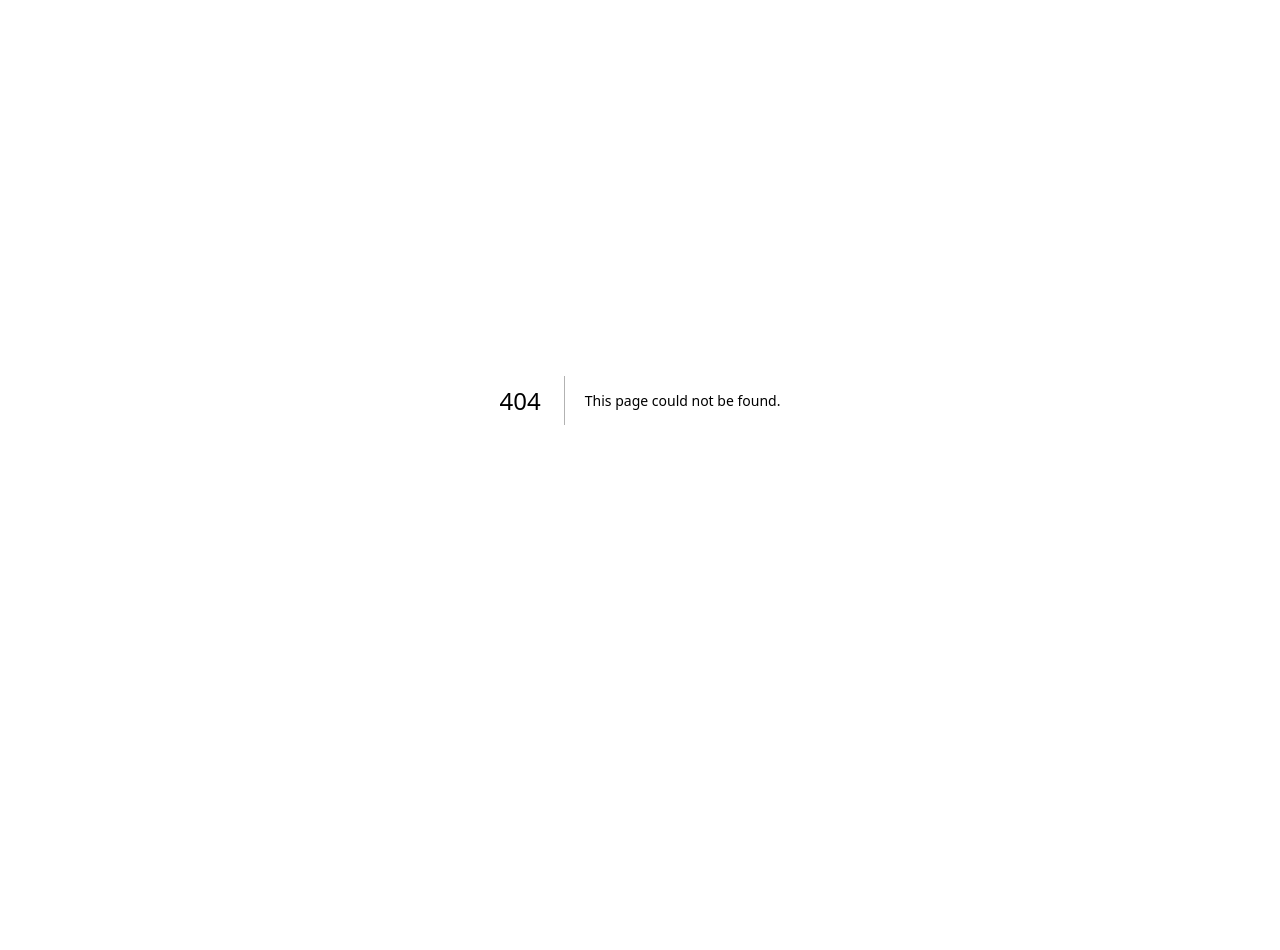
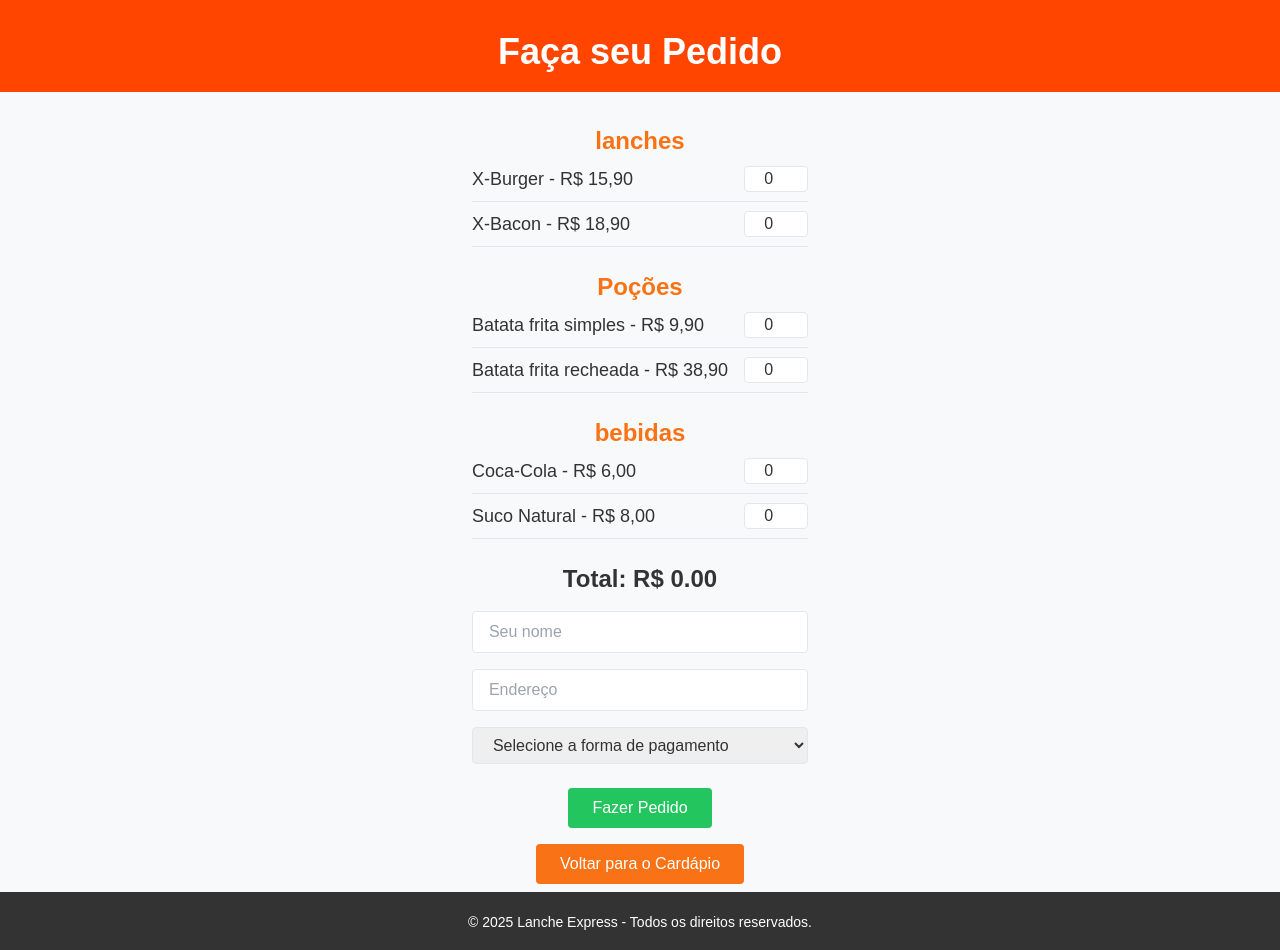
Before and after one commit to vitorh202/Lanche-Express, a Next.js app: page /pedido in a window 1280 px wide. Before the commit this address had no page. Shown: the top 950 px of the page. Before the commit the page ends 800 px from the top, so only its background shows below. Built offline with nearby package versions, Linux system fonts and the light colour scheme.

Commit message:
criação da pagina de pedidos

```diff
--- a/app/cardapio/page.tsx
+++ b/app/cardapio/page.tsx
@@ -95,7 +95,7 @@ export default function cardapio() {
           <p className="text-lg font-semibold">
             Já escolheu? Faça seu pedido agora!
           </p>
-          <button className="mt-4 bg-orange-500 text-white px-6 py-3 rounded-md text-lg font-bold hover:bg-orange-600">
+          <button className="mt-4 bg-orange-500 text-white px-6 py-3 rounded-md text-lg font-bold hover:bg-orange-600" onClick={() => window.location.href = "/pedido"}>
             Pedir Agora
           </button>
         </div>
--- a/app/page.tsx
+++ b/app/page.tsx
@@ -8,7 +8,7 @@ export default function Home() {
         <h1>Bem-vindo ao Lanche Express!</h1>
       </header>
 
-      <div className="flex flex-col md:flex-row items-center justify-center gap-8 mt-12">
+      <div className="flex flex-col md:flex-row items-center justify-center flex-grow gap-8 mt-12">
         <div className="w-full md:w-1/2 flex justify-center">
           <img
             src="https://files.menudino.com/cardapios/69388/logo.png"
@@ -31,7 +31,7 @@ export default function Home() {
             <Link href="/cardapio" className="order-btn">
               Cardápio
             </Link>
-            <Link href="#" className="order-btn">
+            <Link href="/pedido" className="order-btn">
               Faça seu Pedido
             </Link>
           </div>
--- /dev/null
+++ b/app/pedido/page.tsx
@@ -0,0 +1,131 @@
+'use client'
+
+import { useState } from "react";
+import produtos from "../data/produtos";
+
+export default function Pedido() {
+  const [quantidades, setQuantidades] = useState({});
+  const [nome, setNome] = useState("");
+  const [endereco, setEndereco] = useState("");
+  const [pagamento, setPagamento] = useState("");
+
+  const handleChangeQuantidade = (categoria, index, valor) => {
+    setQuantidades({
+      ...quantidades,
+      [`${categoria}-${index}`]: Number(valor),
+    });
+  };
+
+  const calcularTotal = () => {
+    let total = 0;
+    Object.keys(produtos).forEach((categoria) => {
+      produtos[categoria].forEach((produto, index) => {
+        const quantidade = quantidades[`${categoria}-${index}`] || 0;
+        const precoNumerico = Number(produto.preco.replace("R$", "").replace(",", "."));
+        total += quantidade * precoNumerico;
+      });
+    });
+    return total.toFixed(2);
+  };
+
+  const gerarMensagemWhatsApp = () => {
+    let mensagem = `*Pedido*:\nNome: ${nome}\nEndereço: ${endereco}\nForma de Pagamento: ${pagamento}\n\n`;
+
+    Object.keys(produtos).forEach((categoria) => {
+      mensagem += `*${categoria}*:\n`;
+      produtos[categoria].forEach((produto, index) => {
+        const quantidade = quantidades[`${categoria}-${index}`] || 0;
+        if (quantidade > 0) {
+          mensagem += `- ${produto.nome} (x${quantidade})\n`;
+        }
+      });
+    });
+
+    mensagem += `\nTotal: R$ ${calcularTotal()}`;
+    return encodeURIComponent(mensagem);
+  };
+
+  const enviarPedido = () => {
+    if (!nome || !endereco || !pagamento || calcularTotal() === "0.00") {
+      alert("Por favor, preencha todos os campos e escolha algo antes de pedir!");
+      return;
+    }
+
+    const numeroWhatsApp = "554999999999"; // Substitua pelo número do cliente
+    const mensagem = gerarMensagemWhatsApp();
+    window.open(`https://wa.me/${numeroWhatsApp}?text=${mensagem}`, "_blank");
+  };
+
+  return (
+    <div className="flex flex-col min-h-screen items-center">
+      <header className="w-full">
+        <h1 className="text-4xl font-bold mt-3">Faça seu Pedido</h1>
+      </header>
+
+      <div className="flex flex-col items-center justify-center min-h-screen">
+        {Object.keys(produtos).map((categoria) => (
+          <div key={categoria} className="w-full max-w-2xl mt-6 text-center">
+            <h2 className="text-2xl font-semibold text-orange-500">{categoria}</h2>
+            {produtos[categoria].map((produto, index) => (
+              <div key={index} className="flex justify-between items-center border-b py-2">
+                <span className="text-lg">{produto.nome} - {produto.preco}</span>
+                <input
+                  type="number"
+                  min="0"
+                  value={quantidades[`${categoria}-${index}`] || 0}
+                  onChange={(e) => handleChangeQuantidade(categoria, index, e.target.value)}
+                  className="w-16 text-center border rounded ml-4"
+                />
+              </div>
+            ))}
+          </div>
+        ))}
+
+        <h3 className="text-2xl font-bold mt-6">Total: R$ {calcularTotal()}</h3>
+
+        {/* Campos de Nome, Endereço e Forma de Pagamento */}
+        <input
+          type="text"
+          placeholder="Seu nome"
+          value={nome}
+          onChange={(e) => setNome(e.target.value)}
+          className="border rounded py-2 px-4 mt-4 w-full max-w-md"
+        />
+        <input
+          type="text"
+          placeholder="Endereço"
+          value={endereco}
+          onChange={(e) => setEndereco(e.target.value)}
+          className="border rounded py-2 px-4 mt-4 w-full max-w-md"
+        />
+        <select
+          value={pagamento}
+          onChange={(e) => setPagamento(e.target.value)}
+          className="border rounded py-2 px-4 mt-4 w-full max-w-md"
+        >
+          <option value="">Selecione a forma de pagamento</option>
+          <option value="Pix">Pix</option>
+          <option value="Cartão">Cartão</option>
+          <option value="Dinheiro">Dinheiro</option>
+        </select>
+
+        <button
+          onClick={enviarPedido}
+          className="bg-green-500 text-white py-2 px-6 rounded mt-6 hover:bg-green-600"
+        >
+          Fazer Pedido
+        </button>
+        <button
+          onClick={() => window.location.href = "/cardapio"}
+          className="bg-orange-500 text-white py-2 px-6 rounded mt-4 hover:bg-orange-600 transition"
+        >
+          Voltar para o Cardápio
+        </button>
+      </div>
+
+      <footer className="w-full">
+        <p>&copy; 2025 Lanche Express - Todos os direitos reservados.</p>
+      </footer>
+    </div>
+  );
+};
--- a/package.json
+++ b/package.json
@@ -9,15 +9,15 @@
     "lint": "next lint"
   },
   "dependencies": {
-    "next": "15.2.0",
+    "next": "^15.3.1",
     "react": "19.0.0",
     "react-dom": "19.0.0"
   },
   "devDependencies": {
     "@eslint/eslintrc": "^3",
     "@types/node": "^20",
-    "@types/react": "19.0.10",
-    "@types/react-dom": "19.0.4",
+    "@types/react": "^19.0.10",
+    "@types/react-dom": "^19.0.4",
     "eslint": "^9",
     "eslint-config-next": "15.2.0",
     "postcss": "^8",
```
Also changed, not shown: tsconfig.json (+17 -4 lines), 1 other file (tests, documents, lock files or other folders).
